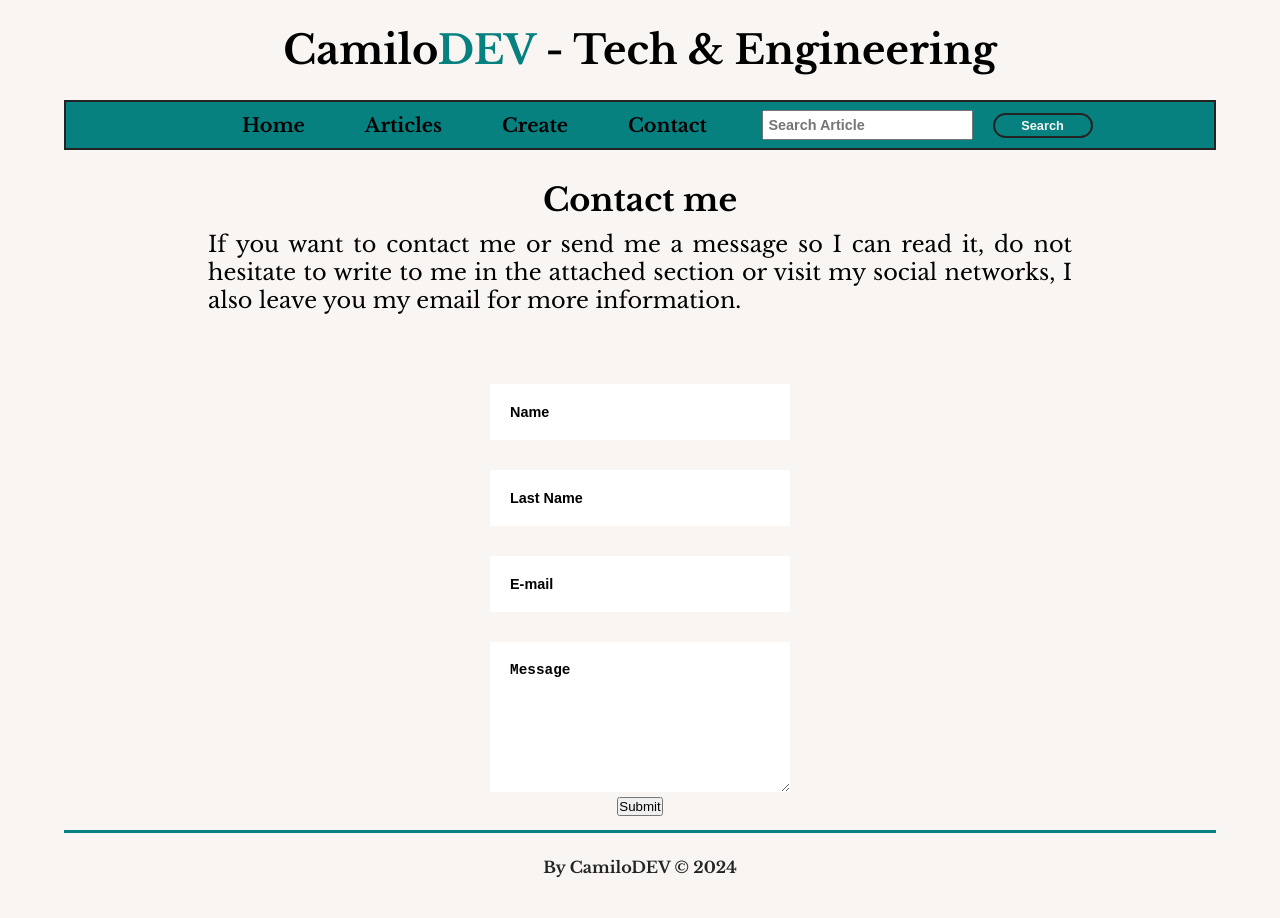
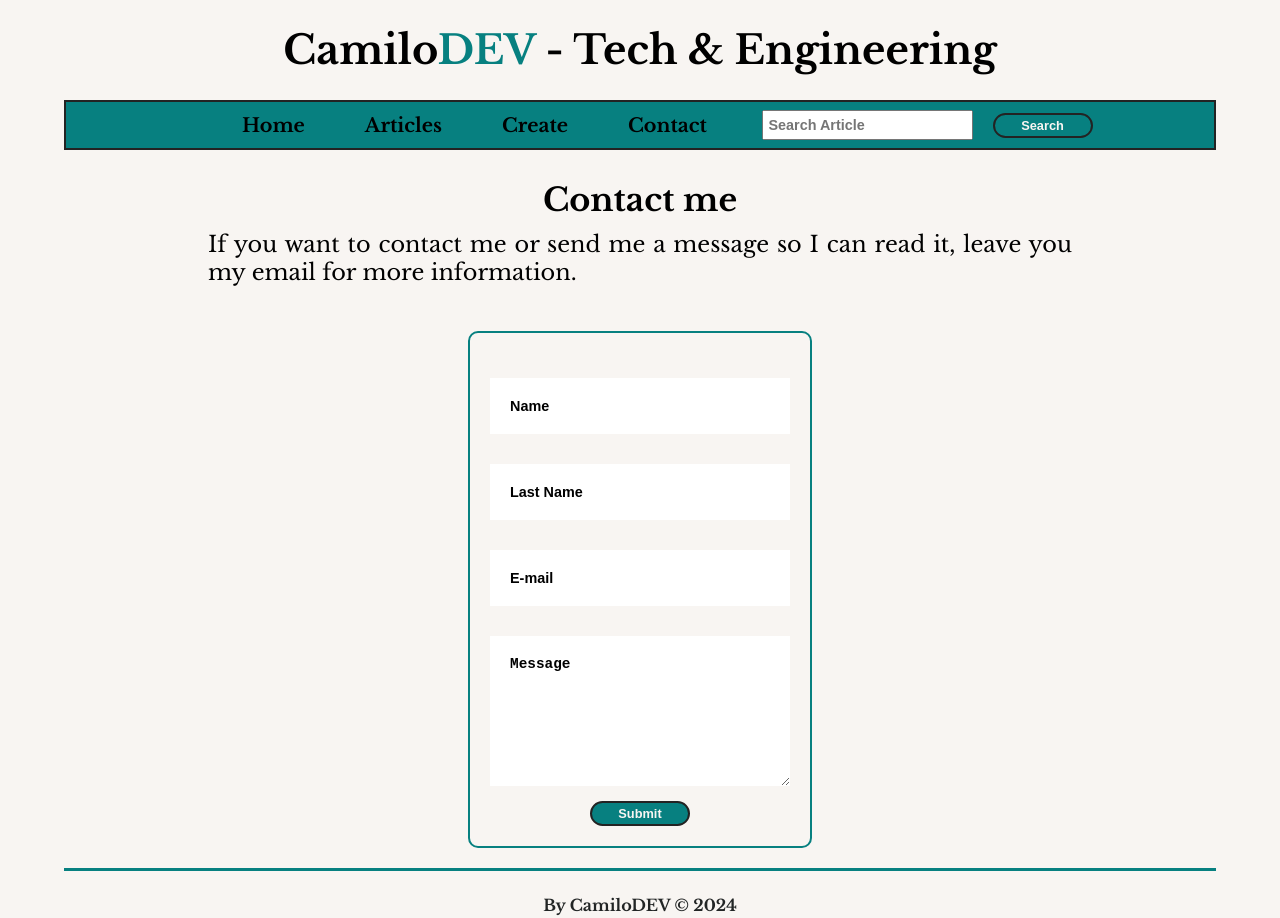
Before and after one commit to Hcrj99/BLOG, a React (Vite) app: page /Contact in a window 1280 px wide. Before the commit the page ends 880 px from the top, so only its background shows below. Built offline with nearby package versions, Linux system fonts and the light colour scheme.

Commit message:
fixed buttons styles

```diff
--- a/src/Components/Pages/Contact/Contact.css
+++ b/src/Components/Pages/Contact/Contact.css
@@ -3,6 +3,7 @@
     flex-direction: column;
     justify-content: center;
     align-items: center;
+    margin-bottom: 20px;
 }
 
 .Contact__container h2 {
@@ -36,6 +37,9 @@
     justify-content: center;
     align-items: center;
     margin-top: 30px;
+    border: 2px solid var(--button-color);
+    padding: 20px;
+    border-radius: 10px;
 }
 
 
@@ -49,3 +53,22 @@
     width: 300px;
     height: 150px;
 }
+
+.Contact__container input[type='submit'] {
+    width: 100px;
+    height: 25px;
+    font-size: 0.8rem;
+    font-weight: bold;
+    border: 2px solid var(--main-color);
+    border-radius: 20px;
+    background: var(--button-color);
+    color: var(--background-color);
+    transition: 0.3s;
+    cursor: pointer;
+    margin-top: 10px;
+}
+
+.Contact__container input[type='submit']:hover {
+    background: var(--secondary-color);
+    color: var(--main-color);
+}
--- a/src/Components/Pages/Contact/Contact.jsx
+++ b/src/Components/Pages/Contact/Contact.jsx
@@ -5,7 +5,7 @@ export const Contact = () => {
     return (
         <div className='Contact__container'>
             <h2>Contact me</h2>
-            <p>If you want to contact me or send me a message so I can read it, do not hesitate to write to me in the attached section or visit my social networks, I also leave you my email for more information.</p>
+            <p>If you want to contact me or send me a message so I can read it, leave you my email for more information.</p>
             <form className='Contact' action='mailto:hcrj99@hotmail.com'>
                 <input type='text' placeholder='Name'/>
                 <input type='text' placeholder='Last Name'/>
--- a/src/Components/Pages/Create/CreateArticles.css
+++ b/src/Components/Pages/Create/CreateArticles.css
@@ -44,3 +44,21 @@
     font-weight: lighter;
     background: var(--background-color);
 }
+
+.Form__container-create input[type='submit'] {
+    width: 100px;
+    height: 25px;
+    font-size: 0.8rem;
+    font-weight: bold;
+    border: 2px solid var(--main-color);
+    border-radius: 20px;
+    background: var(--button-color);
+    color: var(--background-color);
+    transition: 0.3s;
+    cursor: pointer;
+}
+
+.Form__container-create input[type='submit']:hover {
+    background: var(--secondary-color);
+    color: var(--main-color);
+}
```
